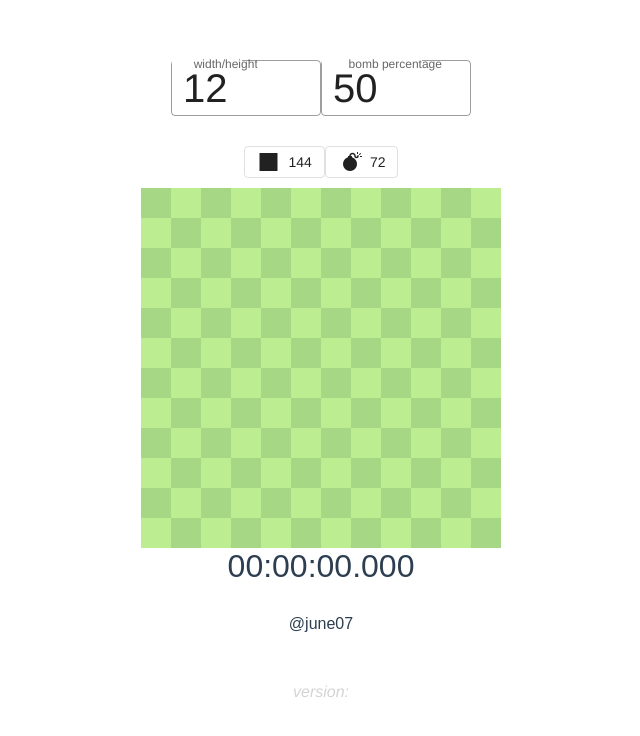
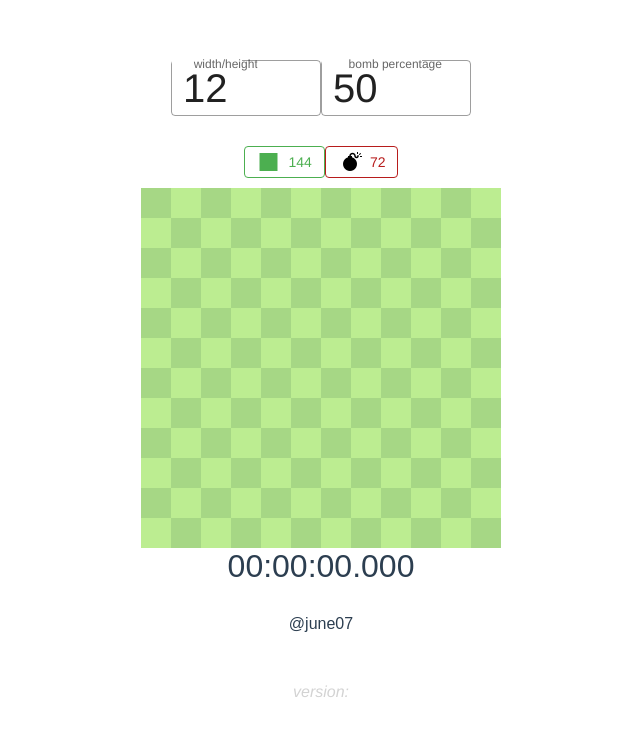
Before and after one commit to june07/minesweeper, a Vue app in the folder vue/: page / in a window 1280 px wide. Shown: the top 736 px of the page, without its empty margins (319-959 px from the left). Built offline with nearby package versions, Linux system fonts and the light colour scheme.

Commit message:
Added flags.

```diff
--- a/vue/package.json
+++ b/vue/package.json
@@ -1,6 +1,6 @@
 {
   "name": "minesweeper",
-  "version": "0.3.0",
+  "version": "0.4.0",
   "private": true,
   "scripts": {
     "serve": "vue-cli-service serve",
--- a/vue/src/components/Cell.vue
+++ b/vue/src/components/Cell.vue
@@ -3,9 +3,18 @@
         <div class="adjacentValue" v-if="showing">
             {{ adjacents.length }}
         </div>
+        <div class="flag" v-if="hasFlag">
+            <v-icon color="#B71C1C">mdi-flag-triangle</v-icon>
+        </div>
     </div>
 </template>
 <style>
+    .flag {
+        position: relative;
+        left: 0;
+        top: 0;
+        pointer-events: none;
+    }
   div.adjacentValue {
     display: table-cell;
     vertical-align: middle;
@@ -194,7 +203,8 @@
         data: function() {
             return {
                 showing: false,
-                exploded: false
+                exploded: false,
+                hasFlag: false
             }
         },
         computed: {
@@ -214,12 +224,16 @@
         },
         methods: {
             reveal() {
+                this.hasFlag = false;
                 this.showing = true;
             },
             explode() {
                 if (this.mine === 'o') {
                     this.exploded = true;
                 }
+            },
+            toggleFlag() {
+                this.hasFlag = !this.hasFlag;
             }
         }
     }
--- a/vue/src/components/Game.vue
+++ b/vue/src/components/Game.vue
@@ -57,17 +57,17 @@
         <v-chip
           label
           outlined
-          color="green"
+          color="#4CAF50"
         >
-          <v-icon left color="green">mdi-square</v-icon>
+          <v-icon left>mdi-square</v-icon>
           {{ this.spaces }}
         </v-chip>
         <v-chip
           label
           outlined
-          color="red"
+          color="#B71C1C"
         >
-          <v-icon left>mdi-bomb</v-icon>
+          <v-icon left color="#000000">mdi-bomb</v-icon>
           {{ this.numberOfBombsToPlace }}
         </v-chip>
       </div>
@@ -87,6 +87,7 @@
                   :adjacents="cell.adjacents"
                   :adjacentCellIndexes="cell.adjacentCellIndexes"
                   @click.native="clickHandler"
+                  @click.native.right.prevent="rightClickHandler"
                 />
               </td>
             </tr>
@@ -385,6 +386,10 @@
         this.started ? '' : document.querySelector('#timer').__vue__.start();
         this.reveal(cell.__vue__);
       },
+      rightClickHandler(event) {
+        let cell = event.target;
+        if (cell !== undefined && cell.__vue__ !== undefined) cell.__vue__.toggleFlag();
+      },
       explodeAllMines() {
         Array.from(document.querySelectorAll('div.cell')).map(e => e.__vue__.explode());
         this.lose = true;
```
